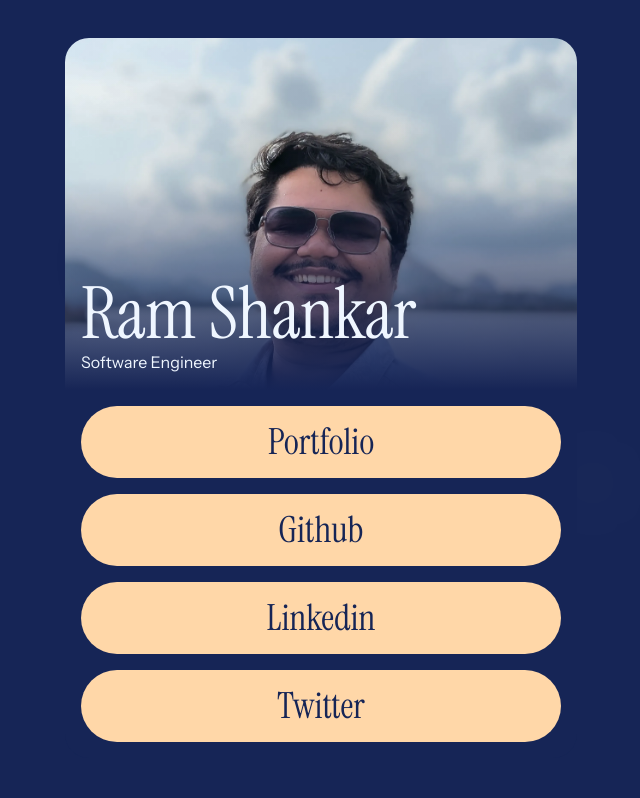
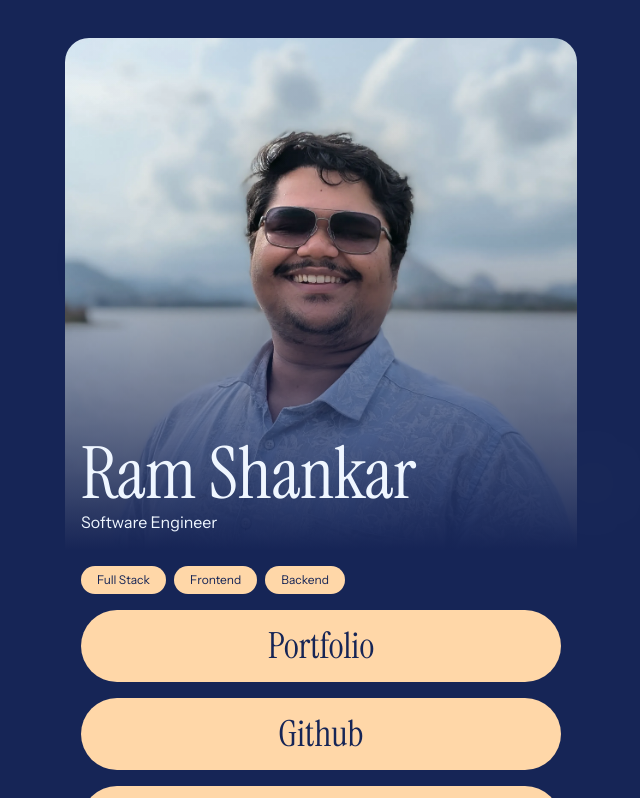
Before and after one commit to BlankRiser/monorepo, an Astro site in the folder apps/bio/: page / in a window 1280 px wide. Shown: the part 2-800 px from the top of the page, without its empty margins (319-959 px from the left). Built offline with nearby package versions, Linux system fonts and the light colour scheme; Astro itself is replaced by a stand-in of ours.

Commit message:
chore: add more details to profile

```diff
--- a/apps/bio/src/components/background-shaders.tsx
+++ b/apps/bio/src/components/background-shaders.tsx
@@ -1,6 +1,4 @@
-import { useState } from "react";
-import { MeshGradient, DotOrbit } from "@paper-design/shaders-react";
-import { ProfileCard } from "./profile-card";
+import { MeshGradient } from "@paper-design/shaders-react";
 
 const SPEED = 1;
 
@@ -30,7 +28,7 @@ export function BackgroundShaders({ children }: { children: React.ReactNode }) {
         />
       </div>
 
-      <div className="absolute inset-0 flex items-center justify-center z-100">
+      <div className="absolute inset-0 grid place-items-center overflow-scroll md:p-4">
         {children}
       </div>
     </div>
--- a/apps/bio/src/components/profile-card.tsx
+++ b/apps/bio/src/components/profile-card.tsx
@@ -1,14 +1,58 @@
+import {
+  Dialog,
+  DialogContent,
+  DialogDescription,
+  DialogHeader,
+  DialogTitle,
+  DialogTrigger,
+} from "@workspace/ui/components/dialog";
+
 const about = {
   name: "Ram Shankar",
   title: "Software Engineer",
   proficiencies: [
     {
+      label: "Full Stack",
+      skills: ["Next.js", "Astro", "TRPC", "ORPC"],
+      description:
+        "Creating end-to-end web applications with seamless integration between frontend and backend.",
+    },
+    {
       label: "Frontend",
-      skills: ["React", "Vue", "Svelte", "Astro", "TailwindCSS", "Three.js"],
+      skills: [
+        "React",
+        "Next.js",
+        "Astro",
+        "TailwindCSS",
+        "Radix UI",
+        "Base UI",
+        "Framer Motion",
+        "GSAP",
+        "Three.js",
+        "React Three Fiber",
+      ],
       description:
         "Building responsive and interactive user interfaces with modern frameworks.",
     },
-    {},
+    {
+      label: "Backend",
+      skills: [
+        "Node.js",
+        "Nest.js",
+        "Express",
+        "Deno",
+        "Bun",
+        "Elysia",
+        "MongoDB",
+        "PostgreSQL",
+        "MySQL",
+        "Redis",
+        "Drizzle ORM",
+        "Prisma",
+      ],
+      description:
+        "Building robust and scalable server-side applications with modern technologies.",
+    },
   ],
   socials: {
     portfolio: "https://ram.codes",
@@ -21,8 +65,9 @@ const about = {
 
 export const ProfileCard = () => {
   return (
-    <div className="bg-blue-950 md:rounded-3xl overflow-hidden w-full md:max-w-lg h-dvh md:h-[90dvh] flex flex-col">
-      <div className="relative [background-image:url(/assets/ram.webp)] bg-cover bg-no-repeat bg-center md:bg-top bg-blue-950 color-blue-950 h-full">
+    <div className=" w-full md:max-w-lg h-full md:h-[90dvh] ">
+      <div className="md:rounded-3xl flex flex-col overflow-hidden ">
+        <div className="relative [background-image:url(/assets/ram.webp)] bg-cover bg-no-repeat bg-center md:bg-top bg-blue-950 color-blue-950 aspect-square">
           <div className="absolute bottom-0 flex flex-col justify-end h-full w-full p-4 text-blue-50 bg-[linear-gradient(0deg,var(--color-blue-950)_0%,rgba(45,222,253,0.04)_60%)]">
             <h1
               className="text-7xl"
@@ -41,9 +86,51 @@ export const ProfileCard = () => {
             </span>
           </div>
         </div>
-      <div className="bg-blue-950 p-4">
+        <div className="bg-blue-950 flex flex-col gap-4 p-4">
+          <Proficiencies />
           <SocialLinks />
         </div>
+      </div>
+    </div>
+  );
+};
+
+const Proficiencies = () => {
+  return (
+    <div className="flex gap-2">
+      {about.proficiencies.map((prof, index) => {
+        if (!prof.label) return null;
+        return (
+          <Dialog key={index}>
+            <DialogTrigger className="text-blue-950 whitespace-nowrap bg-orange-200 hover:bg-blue-200 px-4 py-1.5 text-xs rounded-full text-center font-sans">
+              {prof.label}
+            </DialogTrigger>
+            <DialogContent className="bg-orange-200">
+              <DialogHeader>
+                <DialogTitle className="font-serif text-4xl font-normal text-blue-950">
+                  {prof.label}
+                </DialogTitle>
+                <DialogDescription className="text-blue-950">
+                  {prof.description}
+                </DialogDescription>
+                <div className="mt-4 flex flex-wrap gap-2">
+                  {prof.skills.map((skill, idx) => (
+                    <span
+                      key={idx}
+                      className="bg-blue-950 text-orange-50 px-3 py-1 rounded-full text-sm font-sans"
+                    >
+                      {skill}
+                    </span>
+                  ))}
+                </div>
+              </DialogHeader>
+              <DialogTrigger className="mt-8 border-2 border-blue-950 hover:bg-blue-950 text-blue-950 hover:text-orange-50 whitespace-nowrap px-2 py-4 rounded-full text-center font-sans transition-colors">
+                Close
+              </DialogTrigger>
+            </DialogContent>
+          </Dialog>
+        );
+      })}
     </div>
   );
 };
@@ -59,10 +146,7 @@ const SocialLinks = () => {
             href={value}
             target="_blank"
             rel="noopener noreferrer"
-            className="text-blue-950 px-2 py-4 bg-orange-200 hover:bg-blue-200 rounded-full text-center text-4xl"
-            style={{
-              fontFamily: "Instrument Serif",
-            }}
+            className="font-serif text-blue-950 px-2 py-4 bg-orange-200 hover:bg-blue-200 rounded-full text-center text-4xl "
           >
             {key.charAt(0).toUpperCase() + key.slice(1)}
           </a>
--- a/apps/bio/src/styles/global.css
+++ b/apps/bio/src/styles/global.css
@@ -1 +1,6 @@
 @import "@workspace/ui/globals.css";
+
+@theme {
+  --font-sans: "Instrument Sans", sans-serif;
+  --font-serif: "Instrument Serif", serif;
+}
```
Lines whose indentation alone changed are shown as unchanged.
